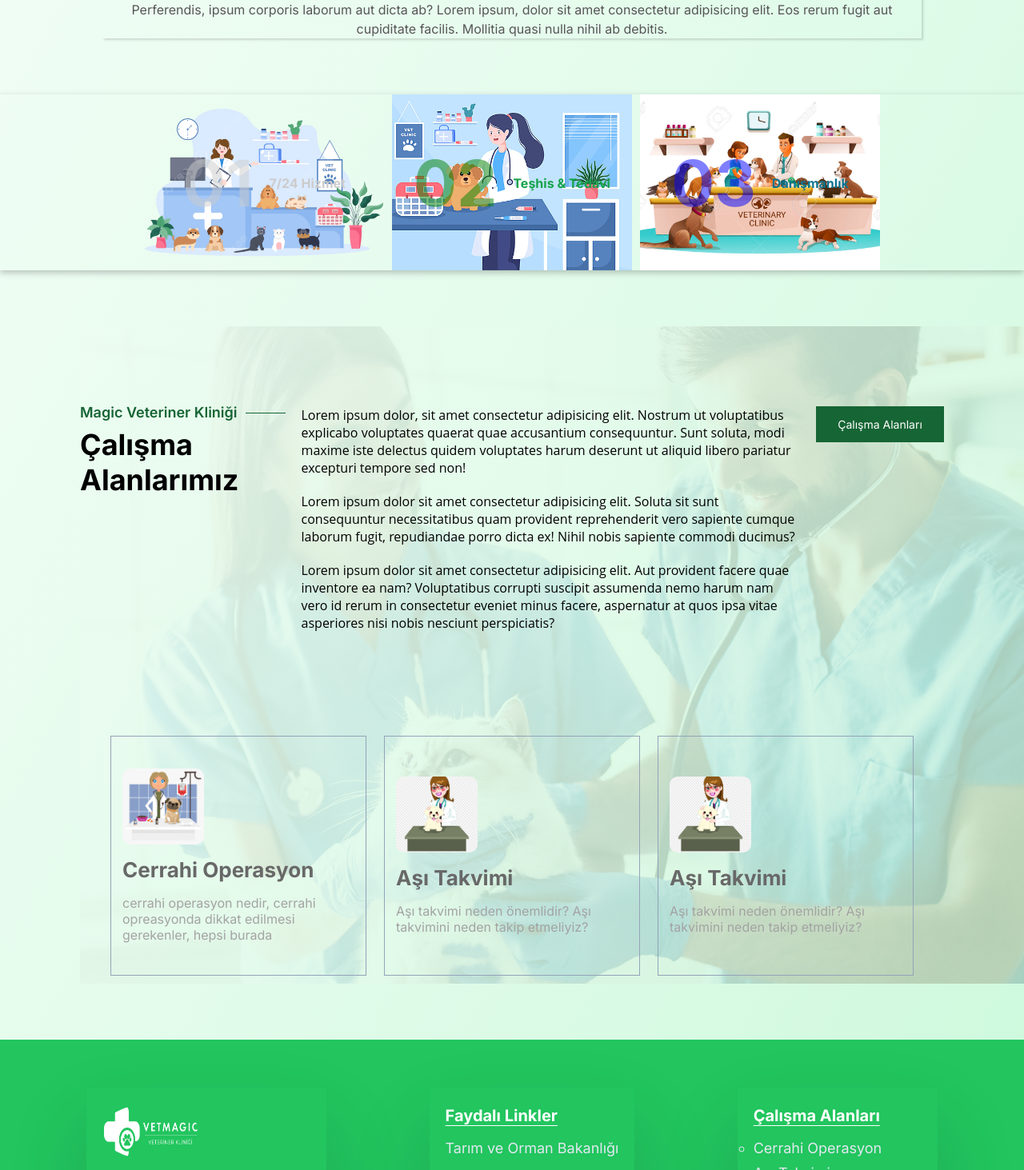
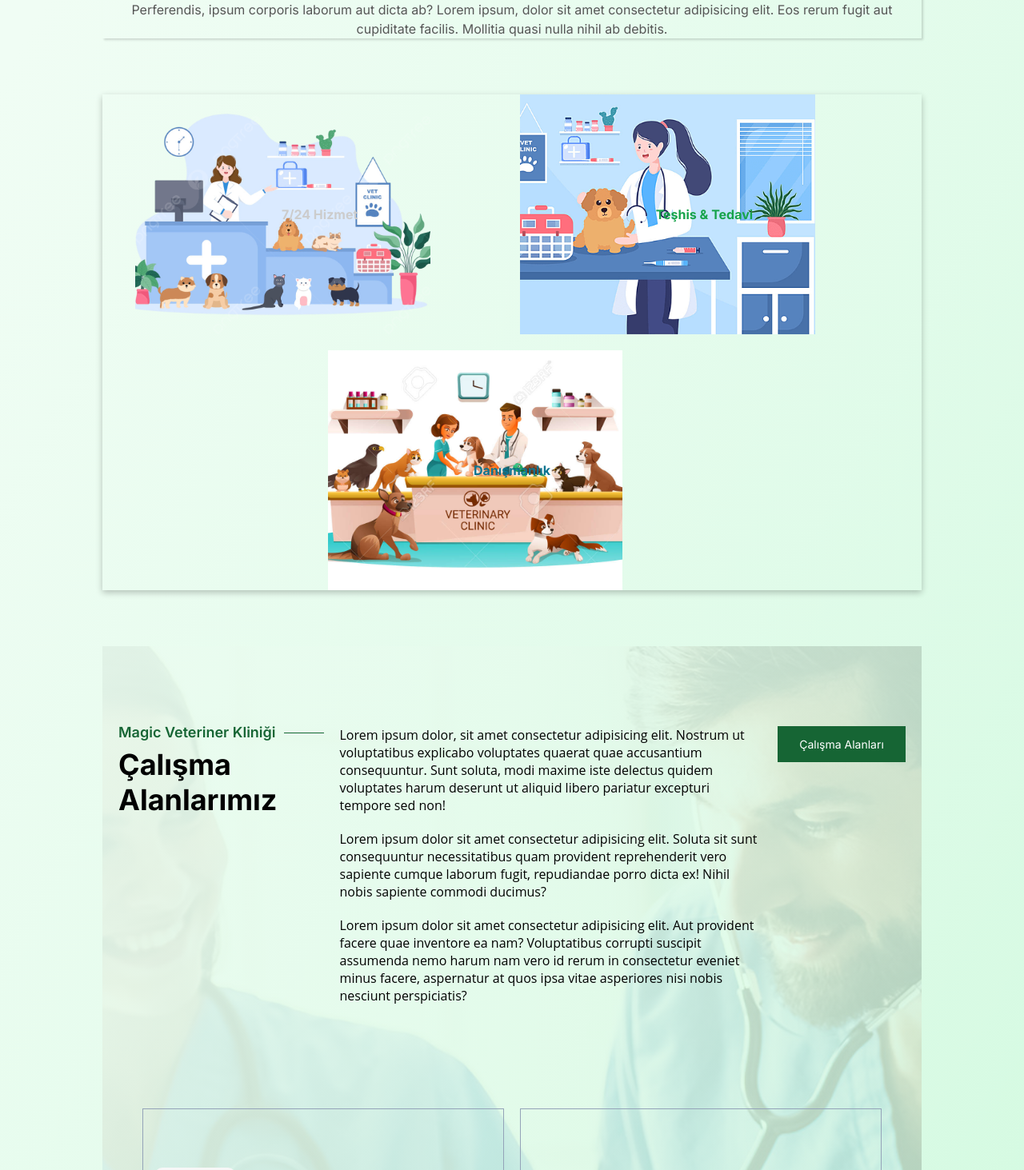
Before and after one commit to lyokocode/vetmagic, a Next.js app: page / in a window 1280 px wide. Shown: the part 767-2230 px from the top of the page at 80% size. Built offline with nearby package versions, Linux system fonts and the light colour scheme.

Commit message:
work spaces UI 1.1.0

```diff
--- a/src/app/blog/[slug]/singleBlog.module.scss
+++ b/src/app/blog/[slug]/singleBlog.module.scss
@@ -34,7 +34,7 @@
             font-size: 6.4rem;
 
             @media (max-width:768px) {
-                font-size: 4.8rem;
+                font-size: 3.6rem;
                 margin-top: 2rem;
             }
 
--- a/src/components/Card/card.module.scss
+++ b/src/components/Card/card.module.scss
@@ -1,18 +1,31 @@
 .cardContainer {
-    font-size: 2rem;
     box-shadow: rgba(0, 0, 0, 0.24) 0px 3px 8px;
+    margin-bottom: 7rem;
     display: flex;
     align-items: center;
     justify-content: center;
-    gap: 1rem;
     flex-wrap: wrap;
+    gap: 2rem;
+    width: 80%;
+    margin: 0 auto;
     margin-bottom: 7rem;
 
+
+    @media screen and (max-width: 768px) {
+        width: 90%;
+    }
+
     .card {
-        height: 22rem;
-        min-width: 30rem;
-        max-width: 40rem;
+        width: 30%;
         position: relative;
+
+        @media screen and (max-width: 1280px) {
+            width: 45%;
+        }
+
+        @media screen and (max-width: 768px) {
+            width: 100%;
+        }
 
         &:nth-child(3) {
 
@@ -21,9 +34,7 @@
                     color: #0e7490;
                 }
 
-                .index {
-                    color: rgba($color: blue, $alpha: 0.5);
-                }
+
             }
         }
 
@@ -42,15 +53,6 @@
 
         &:hover {
             .info {
-                .index {
-                    font-size: 10rem;
-                    position: absolute;
-                    top: 50%;
-                    left: 50%;
-                    transform: translate(-50%, -50%);
-                    opacity: 0.5;
-                }
-
                 .title {
                     font-size: 4rem;
                     position: absolute;
@@ -65,9 +67,13 @@
         }
 
         .imageContainer {
-            width: 100%;
-            height: 100%;
+            width: 80%;
+            height: 30rem;
             position: relative;
+
+            @media screen and (max-width: 768px) {
+                width: 90%;
+            }
 
             .categoryImage {
                 width: 100%;
@@ -88,11 +94,6 @@
             transition: 0.8s all ease-in;
 
 
-            .index {
-                font-size: 8rem;
-                transition: 0.8s all ease-in;
-                color: rgba($color: #ccc, $alpha: 0.5);
-            }
 
             .title {
                 transition: 0.8s all ease-in;
--- a/src/components/Card/index.jsx
+++ b/src/components/Card/index.jsx
@@ -1,7 +1,6 @@
 import { cards } from "@/mockdata/data"
 import styles from "./card.module.scss"
 import Image from "next/image"
-
 
 export const Card = () => {
     return (
@@ -15,7 +14,6 @@ export const Card = () => {
 
                     </div>
                     <div className={styles.info}>
-                        <h1 className={styles.index}>{`0${card.id}`}</h1>
                         <h2 className={styles.title}>{card.title}</h2>
                     </div>
                 </div>
--- a/src/components/PostCard/postCard.module.scss
+++ b/src/components/PostCard/postCard.module.scss
@@ -14,7 +14,6 @@
 
             @media screen and (max-width: 768px) {
                 height: 30rem;
-
             }
 
             img {
--- a/src/components/WorkCard/workCard.module.scss
+++ b/src/components/WorkCard/workCard.module.scss
@@ -1,9 +1,18 @@
 .workCard {
     position: relative;
-    height: 30rem;
-    max-width: 32rem;
-    min-width: 32rem;
+    height: 40rem;
+    width: 30%;
     border: 0.1rem solid #94a3b8;
+
+    @media screen and (max-width: 1280px) {
+        width: 45%;
+    }
+
+    @media screen and (max-width: 768px) {
+        width: 100%;
+        height: 30rem;
+
+    }
 
     .workInfo {
         display: flex;
@@ -14,8 +23,6 @@
         min-height: 25rem;
         gap: 1.6rem;
         padding: 1.4rem;
-
-
 
 
         .iconContainer {
--- a/src/components/WorkList/workList.module.scss
+++ b/src/components/WorkList/workList.module.scss
@@ -1,10 +1,10 @@
 .workList {
-    width: 95%;
+    width: 100%;
     margin: 0 auto;
     display: flex;
     align-items: center;
     flex-wrap: wrap;
-    justify-content: space-around;
+    justify-content: center;
     padding: 1rem;
     gap: 2rem;
 }
--- a/src/components/WorkSpaces/index.jsx
+++ b/src/components/WorkSpaces/index.jsx
@@ -2,6 +2,7 @@ import Link from 'next/link'
 import styles from "./workSpaces.module.scss"
 import Image from 'next/image'
 import { WorkList } from "@/components"
+
 export const WorkSpaces = () => {
     return (
         <div className={styles.workSpaces}>
--- a/src/components/WorkSpaces/workSpaces.module.scss
+++ b/src/components/WorkSpaces/workSpaces.module.scss
@@ -1,10 +1,12 @@
 .workSpaces {
     height: 100%;
-    width: 100%;
-    padding: 0 10rem;
+    width: 80%;
+    margin: 0 auto;
     position: relative;
-    overflow-x: hidden;
 
+    @media screen and (max-width: 768px) {
+        width: 90%;
+    }
 
     .bgImage {
         position: absolute;
@@ -12,6 +14,8 @@
         width: 100%;
         height: 100%;
         z-index: -99;
+        left: 0;
+        top: 0;
 
         img {
             object-fit: cover;
@@ -29,7 +33,7 @@
     }
 
     .header {
-        padding: 10rem 0;
+        padding: 10rem 2rem;
         display: flex;
         gap: 2rem;
 
@@ -39,8 +43,6 @@
 
         .left {
             flex: 1;
-
-
 
             .title {
                 display: flex;
@@ -60,7 +62,6 @@
                 .hr {
                     background-color: #166534;
                     left: calc(100% + 2rem);
-                    // position: absolute;
                     z-index: 99;
                     top: 50%;
                     width: 50px;
```
